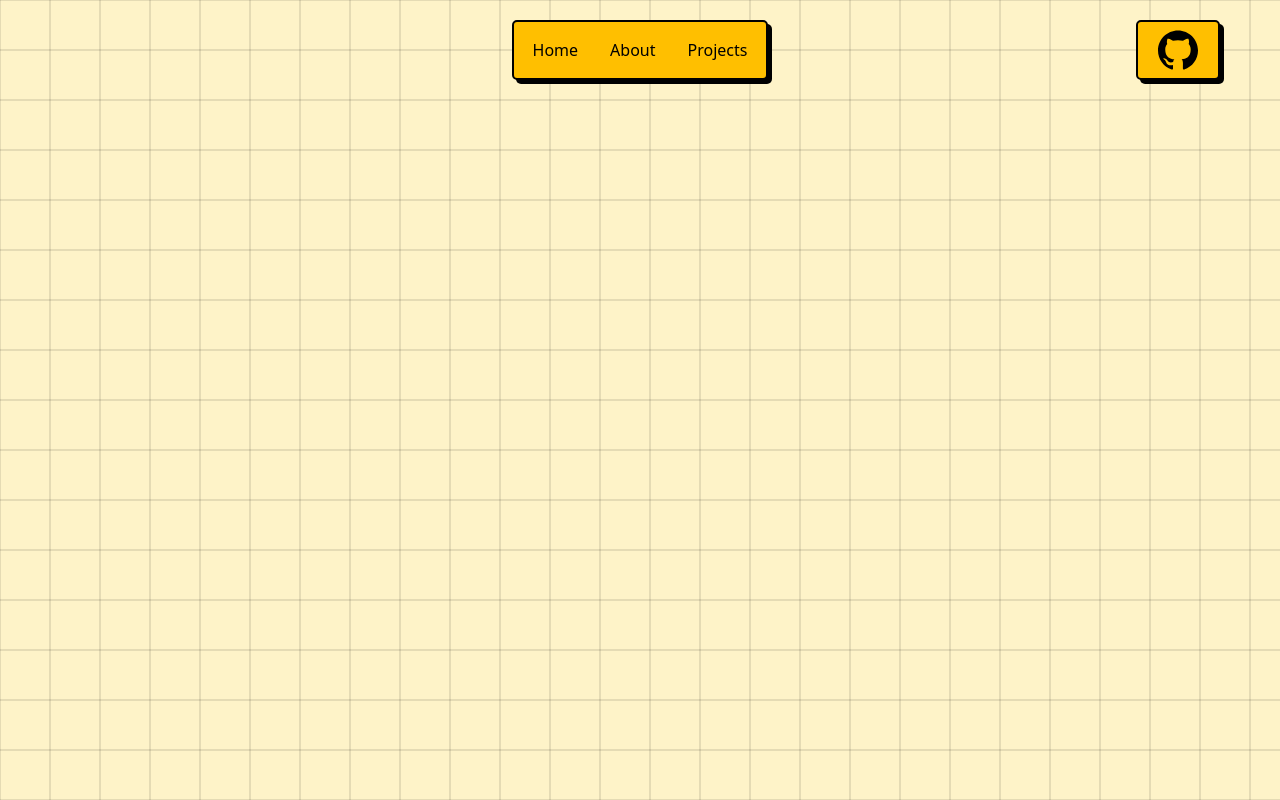
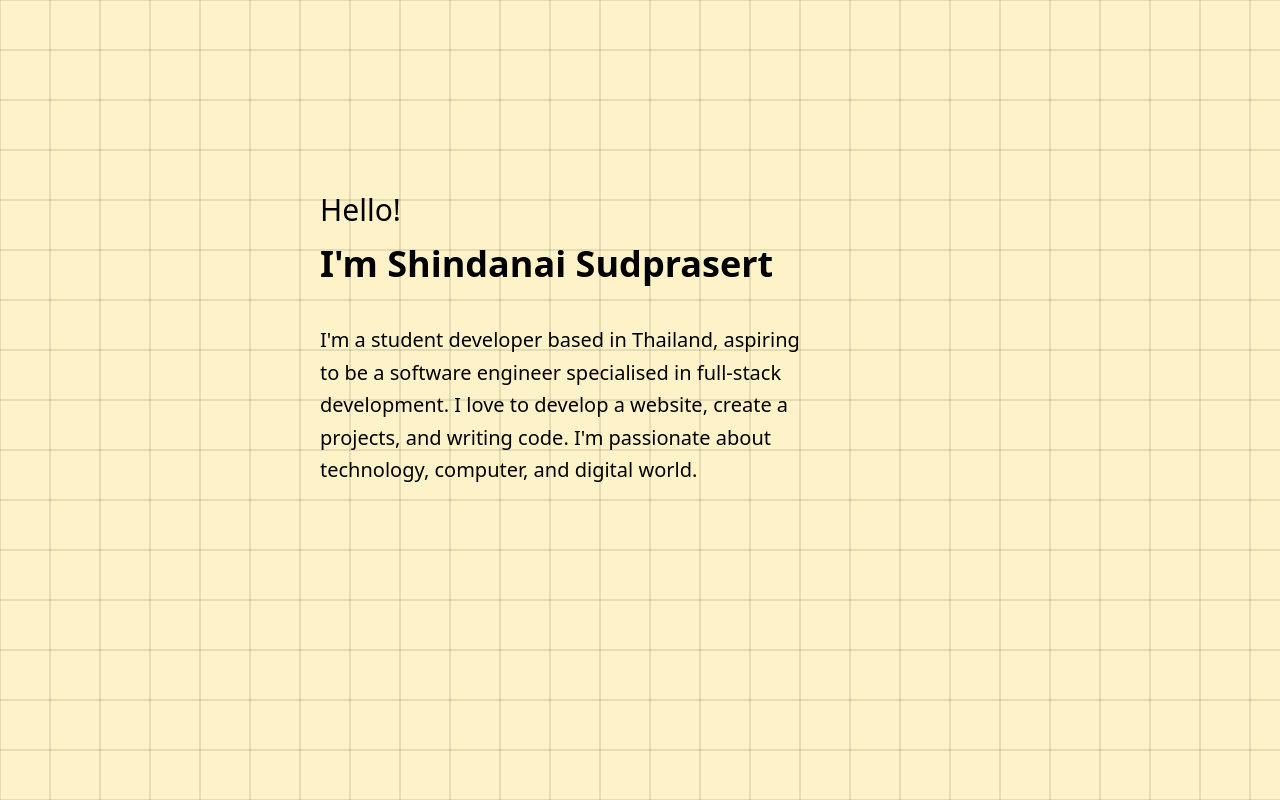
Before and after one commit to shdnaicode/portfolio-website, a React (Vite) app: page / in a window 1280 px wide. Built offline with nearby package versions, Linux system fonts and the light colour scheme.

Commit message:
Added more pages onto pages folder to sync with React-routers

```diff
--- /dev/null
+++ b/src/pages/About.jsx
@@ -0,0 +1,10 @@
+function About() {
+  return (
+    <div>
+    </div>
+  )
+}
+
+console.log("About page is rendered, no error detected")
+
+export default About;
--- a/src/pages/Home.jsx
+++ b/src/pages/Home.jsx
@@ -1,14 +1,18 @@
-import NavBar from "@/components/Navbar";
-import { Button } from "@/components/ui/button"
-
 function Home() {
   return (
-    <>
-    <div>
-      <NavBar />
+    <div className="font-base mt-[15%] pl-[25%]">
+      <h2 className="mb-4 font-normal text-3xl">Hello!</h2>
+      <h1 className="mb-10 text-4xl">I'm Shindanai Sudprasert</h1>
+      <p className="font-normal text-xl max-w-[50%] leading-relaxed">
+        I'm a student developer based in Thailand, aspiring to be a software
+        engineer specialised in full-stack development. I love to develop a
+        website, create a projects, and writing code. I'm passionate about
+        technology, computer, and digital world.
+      </p>
     </div>
-    </>
   );
 }
 
+console.log("Home page is rendered, no error detected");
+
 export default Home;
--- /dev/null
+++ b/src/pages/Projects.jsx
@@ -0,0 +1,11 @@
+function Projects() {
+  return (
+    <div>
+
+    </div>
+  )
+}
+
+console.log("Projects page is rendered, no error detected")
+
+export default Projects;
```
